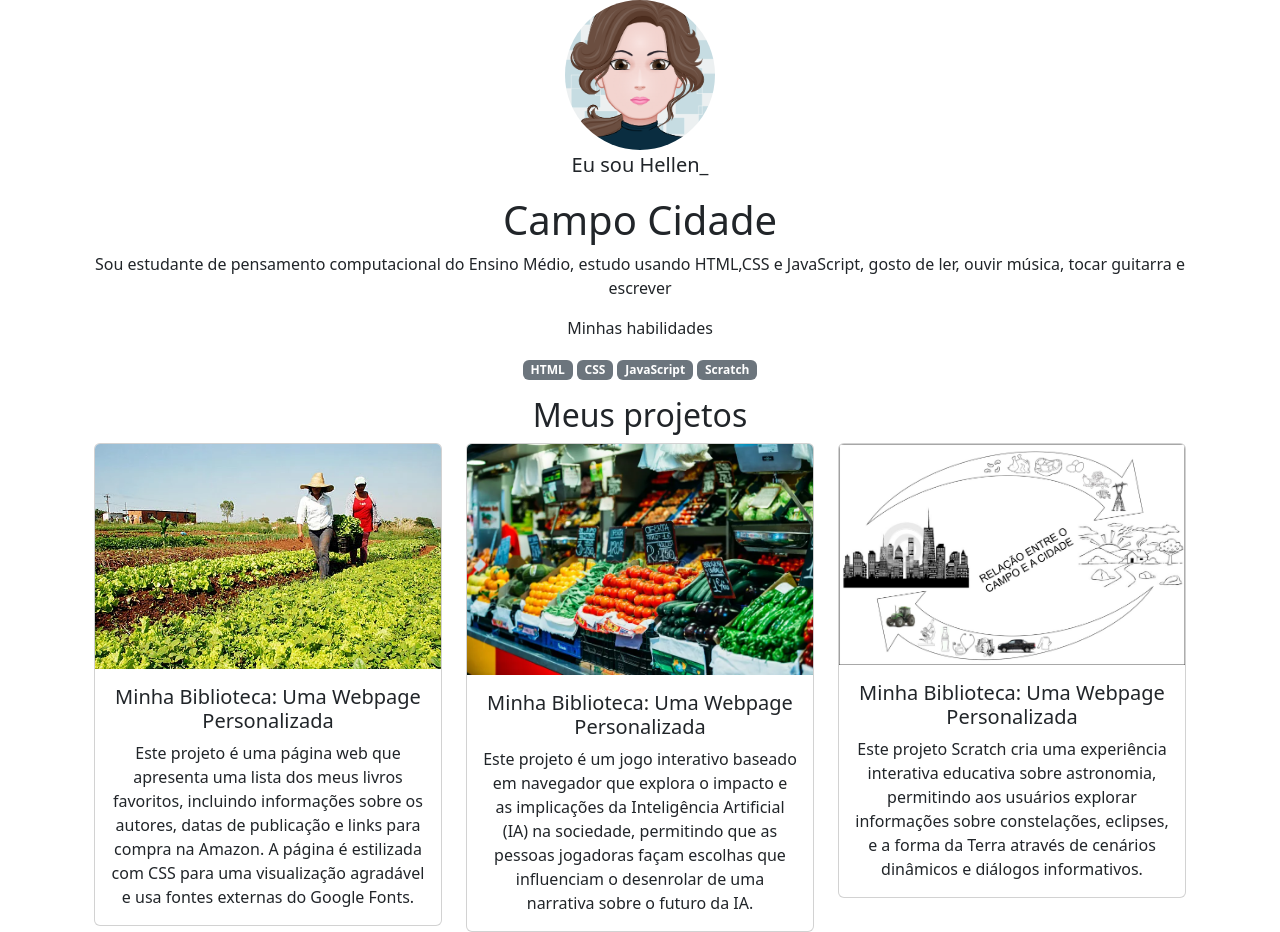
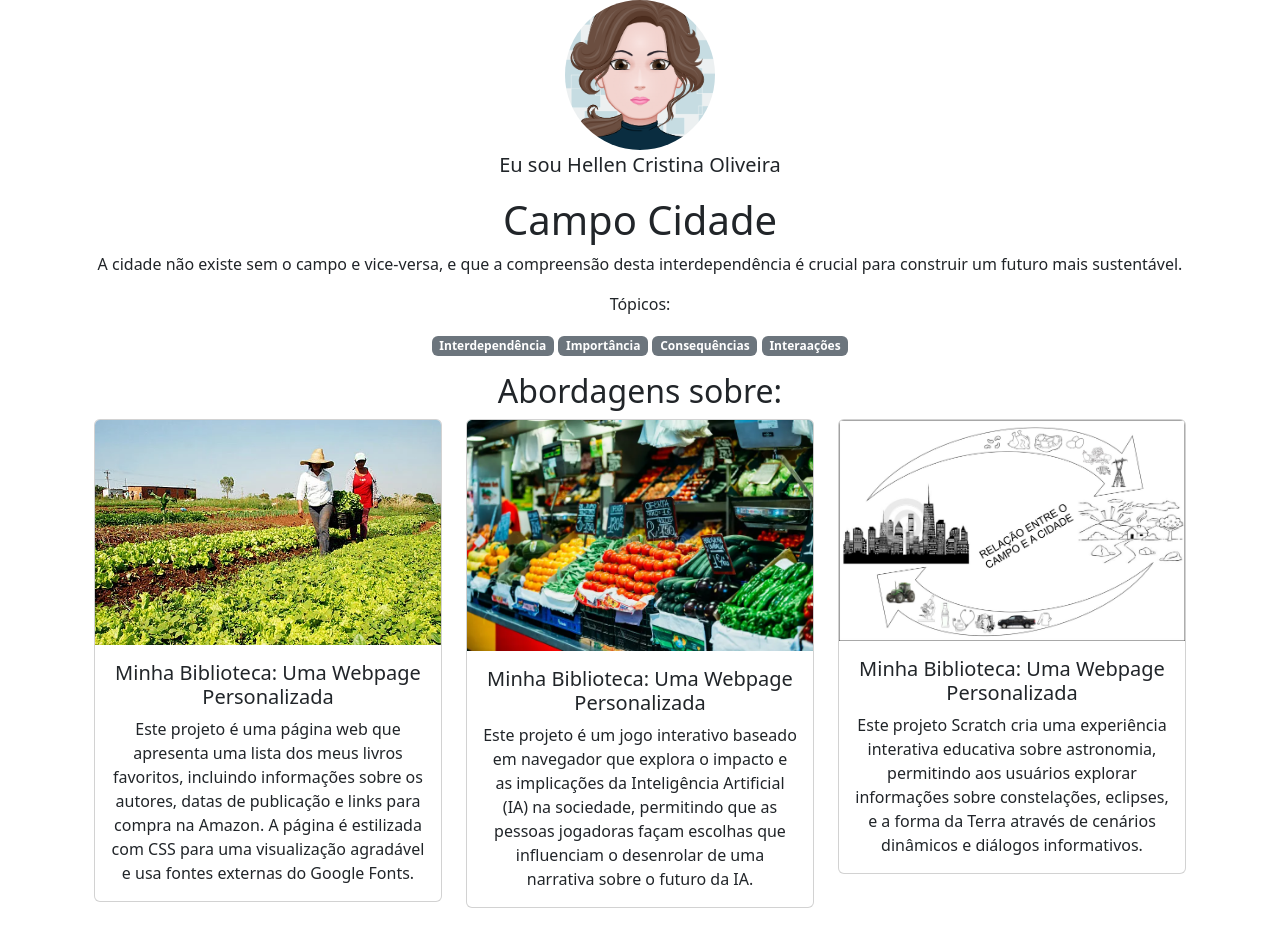
Before and after one commit to HellenCris808/Campo-Cidade, a plain HTML site: page index.html in a window 1280 px wide. After the commit the page ends 908 px from the top, so only its background shows below. Drawn offline with nearby package versions, Linux system fonts and the light colour scheme.

Commit message:
campo e cidade

```diff
--- a/index.html
+++ b/index.html
@@ -10,22 +10,21 @@
 <body>
   <header class="container text-center">
     <img src="img/meuAvatar.png" alt="avatar da Hellen" class="rounded-circle" width="150" srcset="" />
-    <p class="lead">Eu sou Hellen_</p>
+    <p class="lead">Eu sou Hellen Cristina Oliveira</p>
     <h1>Campo Cidade</h1>
     <p>
-      Sou estudante de pensamento computacional do Ensino Médio, estudo usando
-      HTML,CSS e JavaScript, gosto de ler, ouvir música, tocar guitarra e escrever
+      A cidade não existe sem o campo e vice-versa, e que a compreensão desta interdependência é crucial para construir um futuro mais sustentável.
     </p>
-    <p>Minhas habilidades</p>
+    <p>Tópicos:</p>
     <div>
-        <p class="badge text-bg-secondary">HTML</p>
-        <p class="badge text-bg-secondary">CSS</p>
-        <p class="badge text-bg-secondary">JavaScript</p>
-        <p class="badge text-bg-secondary">Scratch</p>
+        <p class="badge text-bg-secondary">Interdependência</p>
+        <p class="badge text-bg-secondary">Importância</p>
+        <p class="badge text-bg-secondary">Consequências</p>
+        <p class="badge text-bg-secondary">Interaações</p>
       </div>
       <header>
         <main class="container">
-          <h2> Meus projetos</h2>
+          <h2> Abordagens sobre:</h2>
           <div class="row">
             <div class="col-md-4">
             <div class="card">
```
